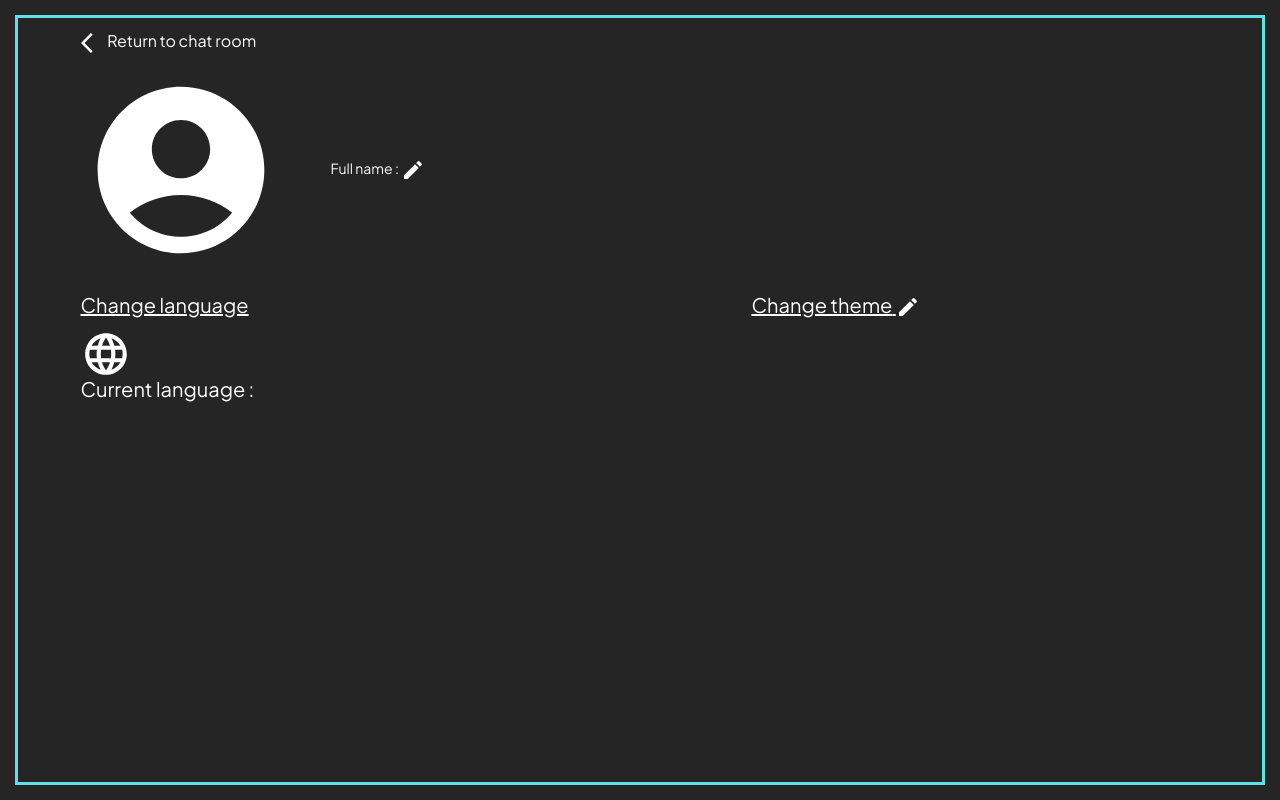
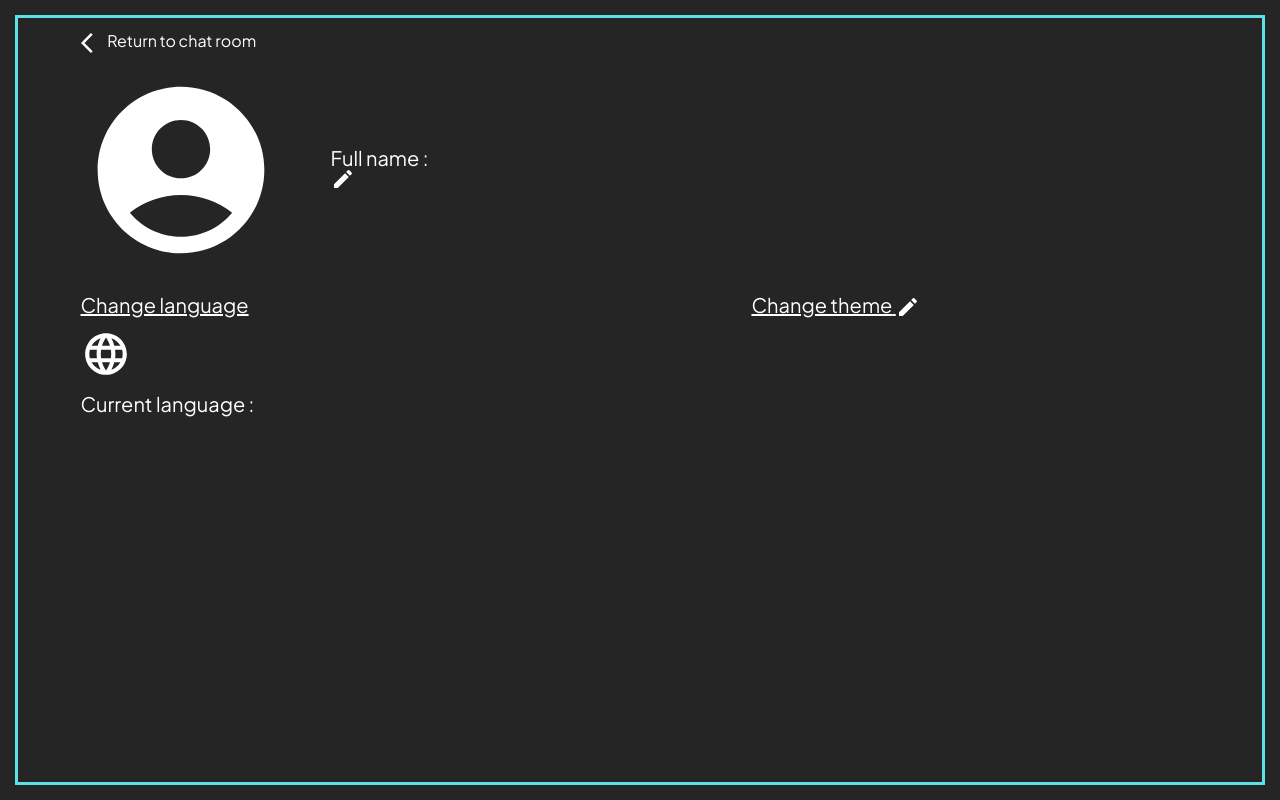
Before and after one commit to KevinTran3011/chat_application, a React (Vite) app: page /1/settings in a window 1280 px wide. Built offline with nearby package versions, Linux system fonts and the light colour scheme.

Commit message:
80% finished

```diff
--- a/src/chat-application.scss/main.css
+++ b/src/chat-application.scss/main.css
@@ -457,4 +457,7 @@ body {
 .settings_container .settings_form .settings_body .settings_body--header {
   text-decoration: underline;
   margin-bottom: 15px;
+}
+.settings_container .settings_form .settings_body--language {
+  gap: 15px;
 }/*# sourceMappingURL=main.css.map */
--- a/src/chat-application.scss/section/_settings.scss
+++ b/src/chat-application.scss/section/_settings.scss
@@ -42,6 +42,9 @@
         margin-bottom: 15px;
       }
 
+      &--language {
+        gap: 15px;
+      }
       .settings_body--theme {
       }
     }
--- a/src/chat-application.scss/section/index.css
+++ b/src/chat-application.scss/section/index.css
@@ -270,4 +270,7 @@ body {
 .settings_container .settings_form .settings_body .settings_body--header {
   text-decoration: underline;
   margin-bottom: 15px;
+}
+.settings_container .settings_form .settings_body--language {
+  gap: 15px;
 }/*# sourceMappingURL=index.css.map */
--- a/src/components/settings/settings.component.jsx
+++ b/src/components/settings/settings.component.jsx
@@ -37,7 +37,7 @@ const Settings = () => {
             )}
 
             <div className="settings_information--name">
-              Full name : {userData?.userName}
+              <div className="header">Full name : {userData?.userName}</div>
               <span className="edit_icon">
                 <EditIcon />
               </span>
@@ -49,7 +49,9 @@ const Settings = () => {
             <div className="settings_body--header">
               <div className="header">Change language</div>
             </div>
-            <LanguageIcon sx={{ width: 50, height: 50 }} />
+            <LanguageIcon
+              sx={{ width: 50, height: 50, marginBottom: "15px" }}
+            />
             <div className="header">Current language : </div>
           </div>
           <div className="settings_body--theme">
```
Also changed, not shown: 2 other files (tests, documents, lock files or other folders).
